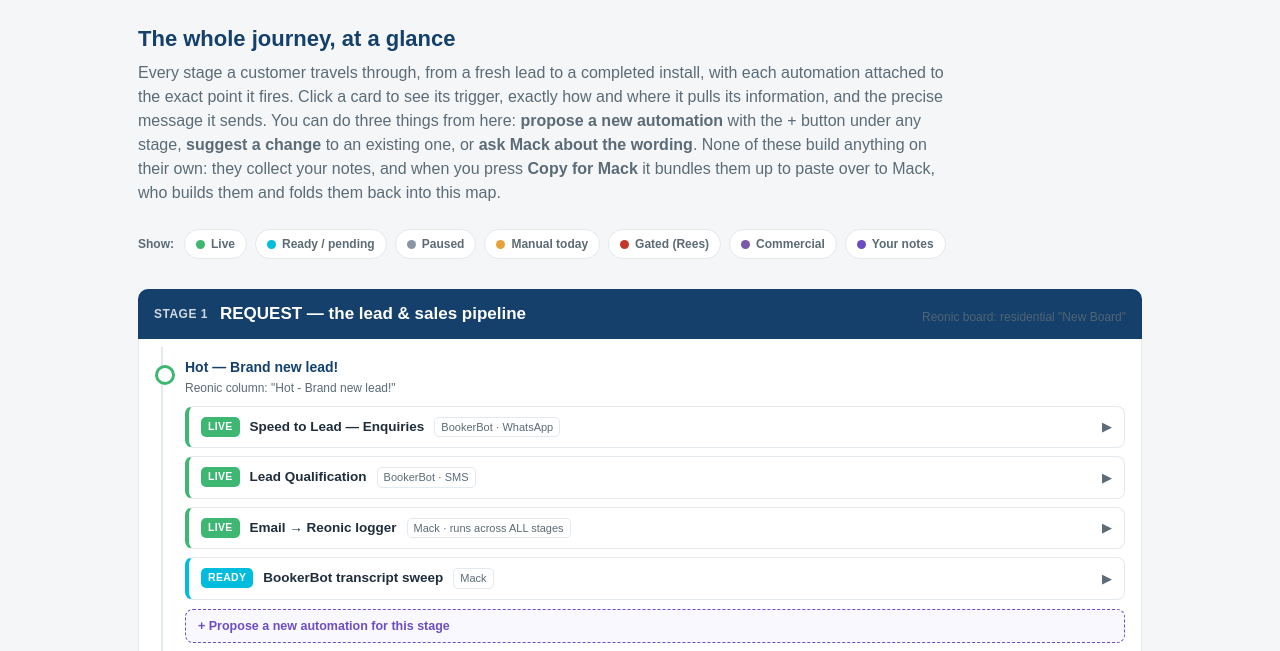
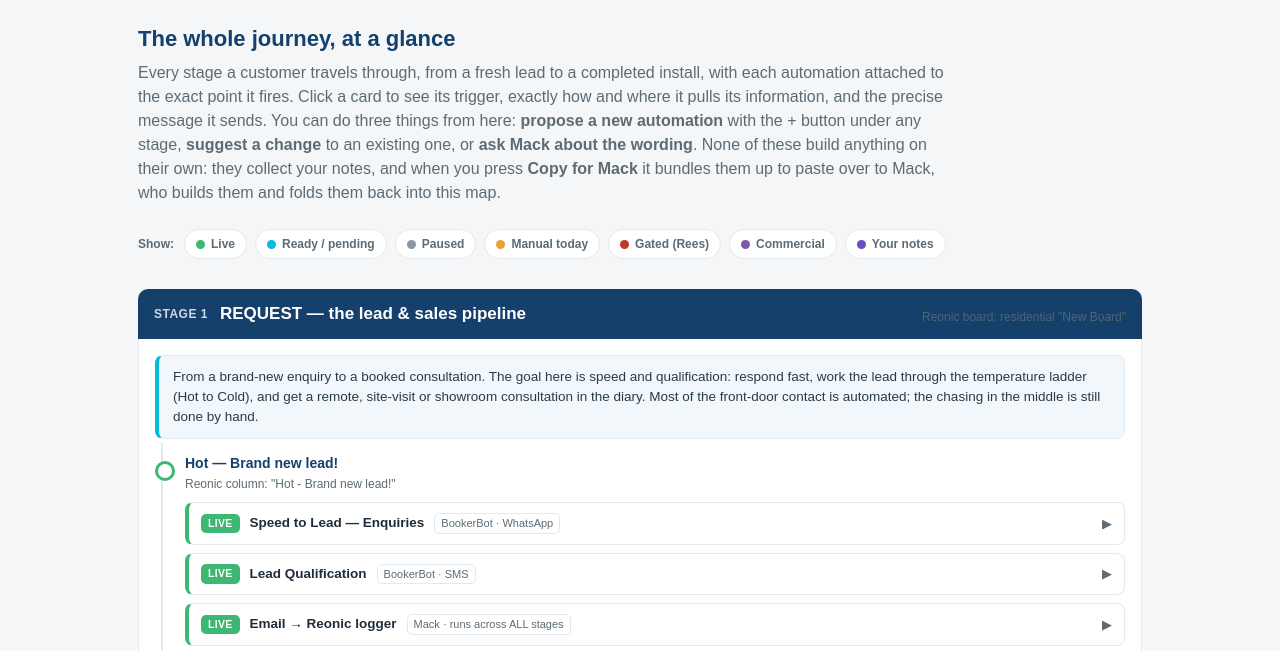
Before and after one commit to CMS-Surveyors/cms-workflow-map, a plain HTML site: page index.html in a window 1280 px wide. Shown: the part 78-729 px from the top of the page. Drawn offline with Linux system fonts and the light colour scheme.

```diff
--- a/index.html
+++ b/index.html
@@ -50,6 +50,7 @@
   .stage-hd h2{margin:0;font-size:17px}
   .stage-hd .meta{margin-left:auto;font-size:12px;opacity:.85}
   .stage-body{background:#fff;border:1px solid var(--line);border-top:none;border-radius:0 0 10px 10px;padding:8px 0}
+  .stage-intro{margin:8px 16px 4px;padding:11px 14px;background:#f1f7fa;border:1px solid #e2edf1;border-left:4px solid var(--cyan);border-radius:8px;font-size:13.5px;color:#2a3b48}
 
   /* Step row (a Reonic column / group) */
   .step{position:relative;padding:10px 16px 12px 46px;border-bottom:1px solid var(--line)}
@@ -288,6 +289,7 @@
   const sec=document.createElement('section'); sec.className='stage';
   sec.innerHTML=`<div class="stage-hd"><span class="n">${stage.n}</span><h2>${esc(stage.title)}</h2><span class="meta">${esc(stage.meta)}</span></div>`;
   const body=document.createElement('div'); body.className='stage-body';
+  if(stage.intro){ const intro=document.createElement('div'); intro.className='stage-intro'; intro.textContent=stage.intro; body.appendChild(intro); }
   stage.steps.forEach((step,sti)=>{
     const key=si+'.'+sti;
     const ctx={ key, stageLabel: stage.n+' — '+stage.title, stepName: step.name };
```
